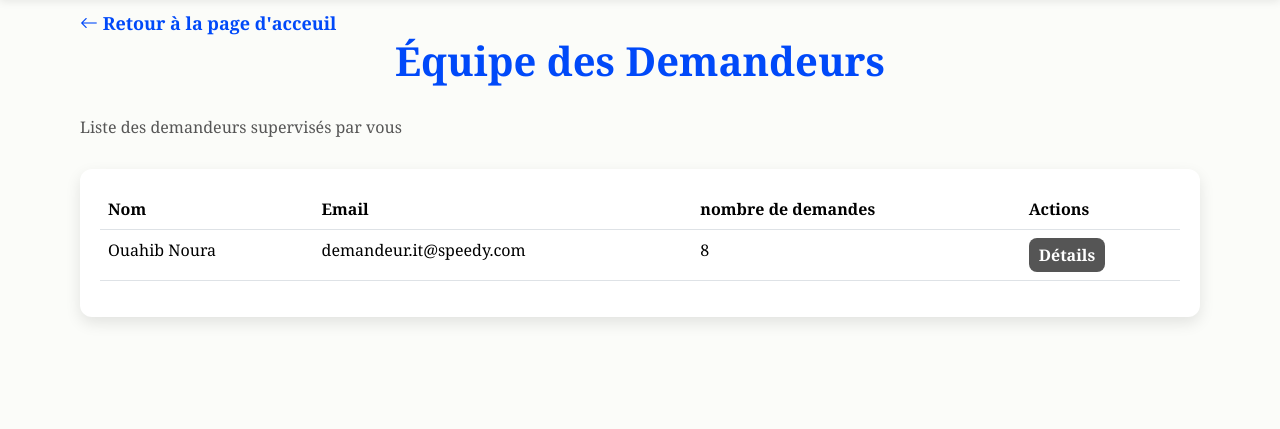
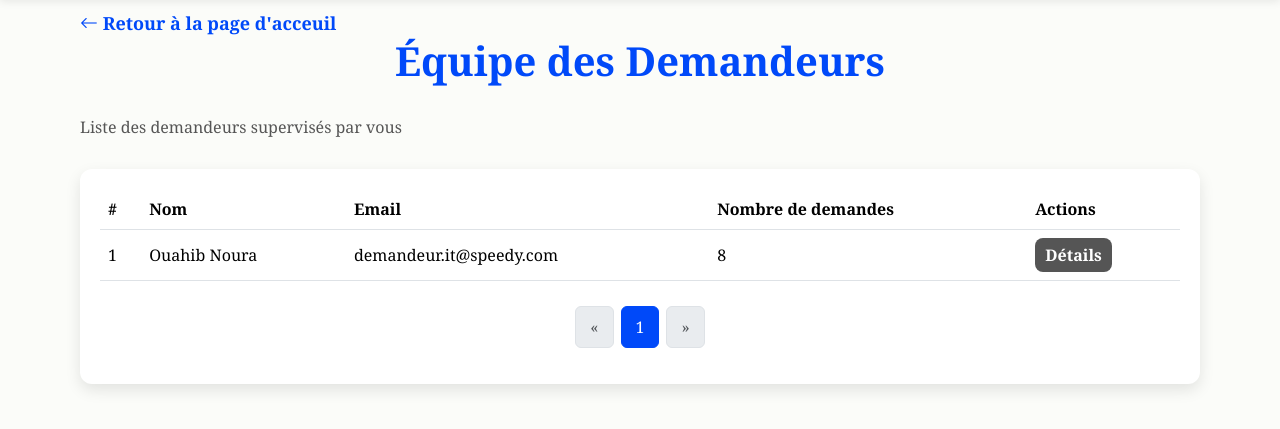
Before and after one commit to hafsach25/git-test, a PHP site: page /BEEX/frontend/validateur/voir_equipe.php in a window 1280 px wide. Shown: the part 70-499 px from the top of the page. Run offline with PHP 8.4, Linux system fonts and the light colour scheme; the visitor is signed in with stand-in values (Sample User, id 1); data comes from the database, SQL or seed files in the repository.

Commit message:
autre_modif

```diff
--- a/BEEX/assets/validateur assets/equipe.css
+++ b/BEEX/assets/validateur assets/equipe.css
@@ -1,4 +1,4 @@
-:root{
+:root {
     --primary-blue: #0049F9;
     --beex-green: #01BD96;
     --beex-red: #FF4757;
@@ -6,49 +6,106 @@
     --beex-dark: black;
 }
 
-body{
-    font-family:'Segoe UI',sans-serif;
-    background:var(--beex-bg);
-    margin:0; padding:0;
+body {
+    font-family: 'Segoe UI', sans-serif;
+    background: var(--beex-bg);
+    margin: 0;
+    padding: 0;
 }
 
+.main-content {
+    padding: 80px;
+}
 
-.main-content{padding:80px;}
+/* Retour dashboard */
 .retour_dashboard {
     color: var(--primary-blue);
     text-decoration: none;
     font-weight: bold;
     font-size: 18px;
     display: inline-block;
-    /*margin-top: 50px;*/
     transition: color 0.3s;
-    font-family:Georgia, 'Times New Roman', Times, serif;
+    font-family: Georgia, 'Times New Roman', Times, serif;
 }
-.page-title{
+
+/* Titres */
+.page-title {
     font-size: 40px;
     text-align: center;
     font-weight: bold;
     color: var(--primary-blue);
-    font-family:Georgia, 'Times New Roman', Times, serif;
-    margin-bottom:30px;
-}
-.page-subtitle{
-    color:#555;
-     margin-bottom:30px;}
-
-.table-section{
-    background:white;
-    padding:20px;
-    border-radius:12px;
-    box-shadow:0 6px 15px rgba(0,0,0,0.1);
-    margin-bottom:30px;
+    font-family: Georgia, 'Times New Roman', Times, serif;
+    margin-bottom: 30px;
 }
 
-.btn-detail{
-    padding:5px 10px;
-    border:none;
-    border-radius:8px;
-    color:white;
-    background:#555;
-    font-weight:bold;
+.page-subtitle {
+    color: #555;
+    margin-bottom: 30px;
 }
+
+/* Tableau */
+.table-section {
+    background: white;
+    padding: 20px;
+    border-radius: 12px;
+    box-shadow: 0 6px 15px rgba(0,0,0,0.1);
+    margin-bottom: 30px;
+}
+
+.table th, .table td {
+    vertical-align: middle;
+}
+
+.table-hover tbody tr:hover {
+    background-color: #f1f1f1;
+}
+
+/* Boutons détail */
+.btn-detail {
+    padding: 5px 10px;
+    border: none;
+    border-radius: 8px;
+    color: white;
+    background: #555;
+    font-weight: bold;
+}
+
+.btn-detail:hover {
+    background-color: var(--beex-green);
+}
+
+/* Pagination */
+.pagination-beex {
+    display: flex !important;
+    justify-content: center !important;
+    align-items: center;
+    margin-top: 25px !important;
+    padding-left: 0 !important;
+    list-style: none;
+    width: 100%;
+}
+
+.pagination-beex .page-item {
+    margin: 0 4px;
+}
+
+.pagination-beex .page-link {
+    color: var(--primary-blue);
+    border: 1px solid #ddd;
+    padding: 8px 14px;
+    border-radius: 6px;
+    text-decoration: none;
+    font-weight: 500;
+}
+
+.pagination-beex .page-item.active .page-link {
+    background-color: var(--primary-blue);
+    color: white;
+    border-color: var(--primary-blue);
+}
+
+.pagination-beex .page-link:hover {
+    background-color: var(--primary-blue);
+    color: white;
+    border-color: var(--primary-blue);
+}
--- a/BEEX/frontend/administrateur/dashboard/dashboard.js
+++ /dev/null
@@ -1 +0,0 @@
-s
--- a/BEEX/frontend/administrateur/dashboard/dashboard.php
+++ /dev/null
@@ -1 +0,0 @@
-s
--- a/BEEX/frontend/validateur/voir_equipe.php
+++ b/BEEX/frontend/validateur/voir_equipe.php
@@ -45,49 +45,122 @@ require_once __DIR__ ."/header_menu.php";?>
         </div>
         <h1 class="page-title">Équipe des Demandeurs</h1>
         <p class="page-subtitle">Liste des demandeurs supervisés par vous</p>
-
         <div class="table-section">
             <table class="table table-hover">
+
                 <thead>
                     <tr>
-
+                        <th>#</th>
                         <th>Nom</th>
                         <th>Email</th>
-                        <th>nombre de demandes</th>
+                        <th>Nombre de demandes</th>
                         <th>Actions</th>
                     </tr>
                 </thead>
-                <tbody>
-
-                    <?php if (empty($demandeurs)): ?>
-                    <tr>
-                        <td colspan="4" class="text-danger text-center">
-                            Aucun demandeur n’est associé à votre compte.
-                        </td>
-                    </tr>
-                    <?php else: ?>
-                    <?php foreach ($demandeurs as $d): ?>
-                    <tr>
-
-                        <td><?= htmlspecialchars($d['nom_complet_d']) ?></td>
-                        <td><?= htmlspecialchars($d['email_d']) ?></td>
-                        <td><?= $d['nb_demandes'] ?></td>
-
-
-                        <td>
-                            <a href="details_demandeur.php?id=<?= $d['id_d'] ?>">
-                                <button class="btn-detail">Détails</button>
-                            </a>
-
-                        </td>
-                    </tr>
-                    <?php endforeach; ?>
-                    <?php endif; ?>
-
+                <tbody id="tableBody">
+                    <!-- Les lignes seront générées par JS -->
                 </tbody>
             </table>
+
+            <!-- Pagination -->
+            <nav>
+                <ul class="pagination pagination-beex" id="pagination" style="justify-content:center;display:flex"></ul>
+            </nav>
+        </div>
+        </table>
         </div>
     </main>
 </body>
 
+<script>
+// Convertir les demandeurs PHP en JS
+let demandeurs = <?= json_encode($demandeurs) ?>;
+
+const ITEMS_PER_PAGE = 5; // Nombre de lignes par page
+let currentPage = 1;
+
+// Fonction pour afficher le tableau avec gestion "aucun demandeur"
+function renderTable() {
+    const tbody = document.getElementById('tableBody');
+    tbody.innerHTML = '';
+
+    if (demandeurs.length === 0) {
+        const tr = document.createElement('tr');
+        tr.innerHTML = `<td colspan="5" class="text-center text-danger">
+                                Aucun demandeur n’est associé à votre compte.
+                            </td>`;
+        tbody.appendChild(tr);
+        document.getElementById('pagination').innerHTML = ''; // cacher pagination
+        return;
+    }
+
+    const start = (currentPage - 1) * ITEMS_PER_PAGE;
+    const end = start + ITEMS_PER_PAGE;
+    const page = demandeurs.slice(start, end);
+
+    page.forEach((d, index) => {
+        const tr = document.createElement('tr');
+        tr.innerHTML = `
+                <td>${start + index + 1}</td>
+                <td>${d.nom_complet_d}</td>
+                <td>${d.email_d}</td>
+                <td>${d.nb_demandes}</td>
+                <td>
+                    <a href="details_demandeur.php?id=${d.id_d}">
+                        <button class="btn-detail">Détails</button>
+                    </a>
+                </td>
+            `;
+        tbody.appendChild(tr);
+    });
+}
+
+// Fonction pour afficher la pagination
+function renderPagination() {
+    if (demandeurs.length === 0) return; // pas de pagination si vide
+
+    const totalPages = Math.ceil(demandeurs.length / ITEMS_PER_PAGE);
+    const pag = document.getElementById('pagination');
+    pag.innerHTML = '';
+
+    // Bouton Précédent
+    const prev = document.createElement('li');
+    prev.className = `page-item ${currentPage === 1 ? 'disabled' : ''}`;
+    prev.innerHTML = `<a class="page-link" href="#">«</a>`;
+    prev.onclick = () => goToPage(currentPage - 1);
+    pag.appendChild(prev);
+
+    // Boutons numérotés
+    for (let i = 1; i <= totalPages; i++) {
+        const li = document.createElement('li');
+        li.className = `page-item ${i === currentPage ? 'active' : ''}`;
+        li.innerHTML = `<a class="page-link" href="#">${i}</a>`;
+        li.onclick = () => goToPage(i);
+        pag.appendChild(li);
+    }
+
+    // Bouton Suivant
+    const next = document.createElement('li');
+    next.className = `page-item ${currentPage === totalPages ? 'disabled' : ''}`;
+    next.innerHTML = `<a class="page-link" href="#">»</a>`;
+    next.onclick = () => goToPage(currentPage + 1);
+    pag.appendChild(next);
+}
+
+// Changer de page
+function goToPage(page) {
+    const totalPages = Math.ceil(demandeurs.length / ITEMS_PER_PAGE);
+    if (page >= 1 && page <= totalPages) {
+        currentPage = page;
+        renderTable();
+        renderPagination();
+    }
+}
+
+// Affichage initial
+renderTable();
+renderPagination();
+</script>
+
+
 </html>
```
Also changed, not shown: BEEX/frontend/administrateur/dashboard.php (added).
